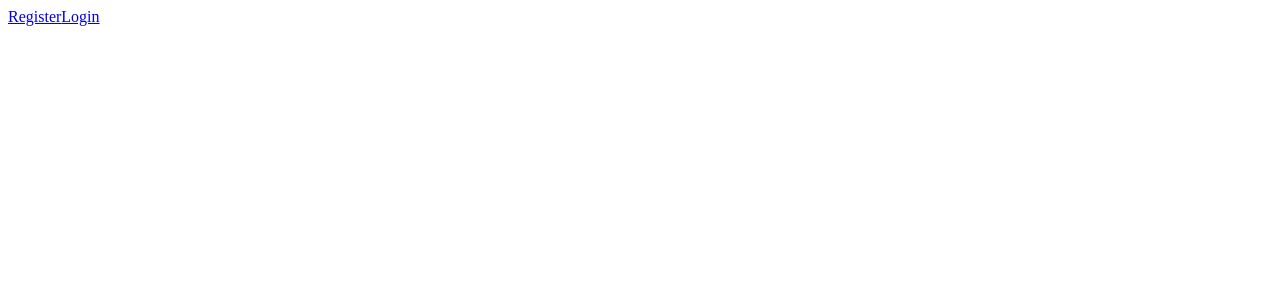
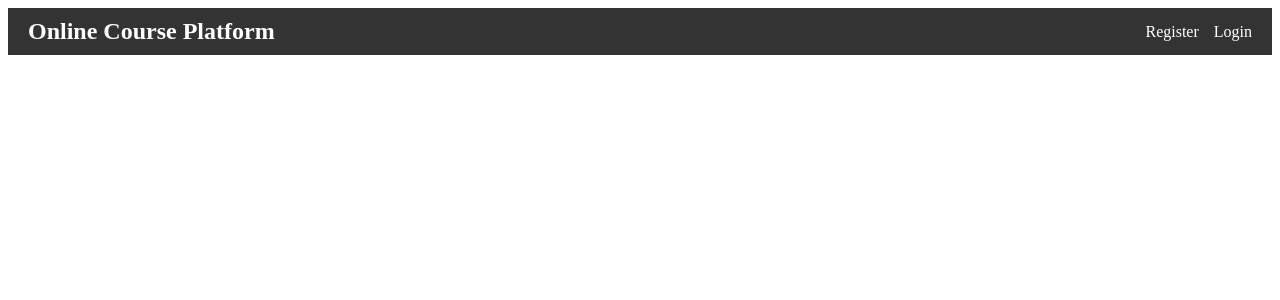
Before and after one commit to Karthikeya172001/online-course-platform-project, a React (Create React App) app in the folder client/: page /register in a window 1280 px wide. Before the commit this address had no page. Shown: the top 300 px of the page. Built offline with nearby package versions, Linux system fonts and the light colour scheme.

Commit message:
Update Navbar.js

```diff
--- a/client/src/components/Navbar.js
+++ b/client/src/components/Navbar.js
@@ -1,30 +1,69 @@
 import React from "react";
 import { Link, useNavigate } from "react-router-dom";
-import getRole from "../utils/getRole";
+import getRole from "../utils/getRole"; // ✅ Import role decoder
 
 function Navbar() {
   const navigate = useNavigate();
   const token = localStorage.getItem("token");
-  const role = getRole();
+  const role = getRole(); // ✅ Get user role from token
 
-  const logout = () => {
+  const handleLogout = () => {
     localStorage.removeItem("token");
     navigate("/login");
   };
 
   return (
-    <nav>
-      <Link to="/">Register</Link>
-      <Link to="/login">Login</Link>
-      {token && (
-        <>
-          <Link to="/courses">Courses</Link>
-          {role === "instructor" && <Link to="/add-course">Add Course</Link>}
-          <button onClick={logout}>Logout</button>
-        </>
-      )}
+    <nav style={styles.nav}>
+      <h2 style={styles.logo}>Online Course Platform</h2>
+      <div style={styles.menu}>
+        {!token && (
+          <>
+            <Link to="/" style={styles.link}>Register</Link>
+            <Link to="/login" style={styles.link}>Login</Link>
+          </>
+        )}
+        {token && (
+          <>
+            <Link to="/courses" style={styles.link}>Courses</Link>
+            {role === "instructor" && (
+              <Link to="/add-course" style={styles.link}>Add Course</Link>
+            )}
+            <button onClick={handleLogout} style={styles.logout}>Logout</button>
+          </>
+        )}
+      </div>
     </nav>
   );
 }
 
+const styles = {
+  nav: {
+    display: "flex",
+    justifyContent: "space-between",
+    alignItems: "center",
+    padding: "10px 20px",
+    background: "#333",
+    color: "#fff",
+  },
+  logo: {
+    margin: 0,
+  },
+  menu: {
+    display: "flex",
+    gap: "15px",
+  },
+  link: {
+    color: "#fff",
+    textDecoration: "none",
+  },
+  logout: {
+    background: "red",
+    color: "white",
+    border: "none",
+    padding: "5px 10px",
+    cursor: "pointer",
+    borderRadius: "4px",
+  },
+};
+
 export default Navbar;
```
